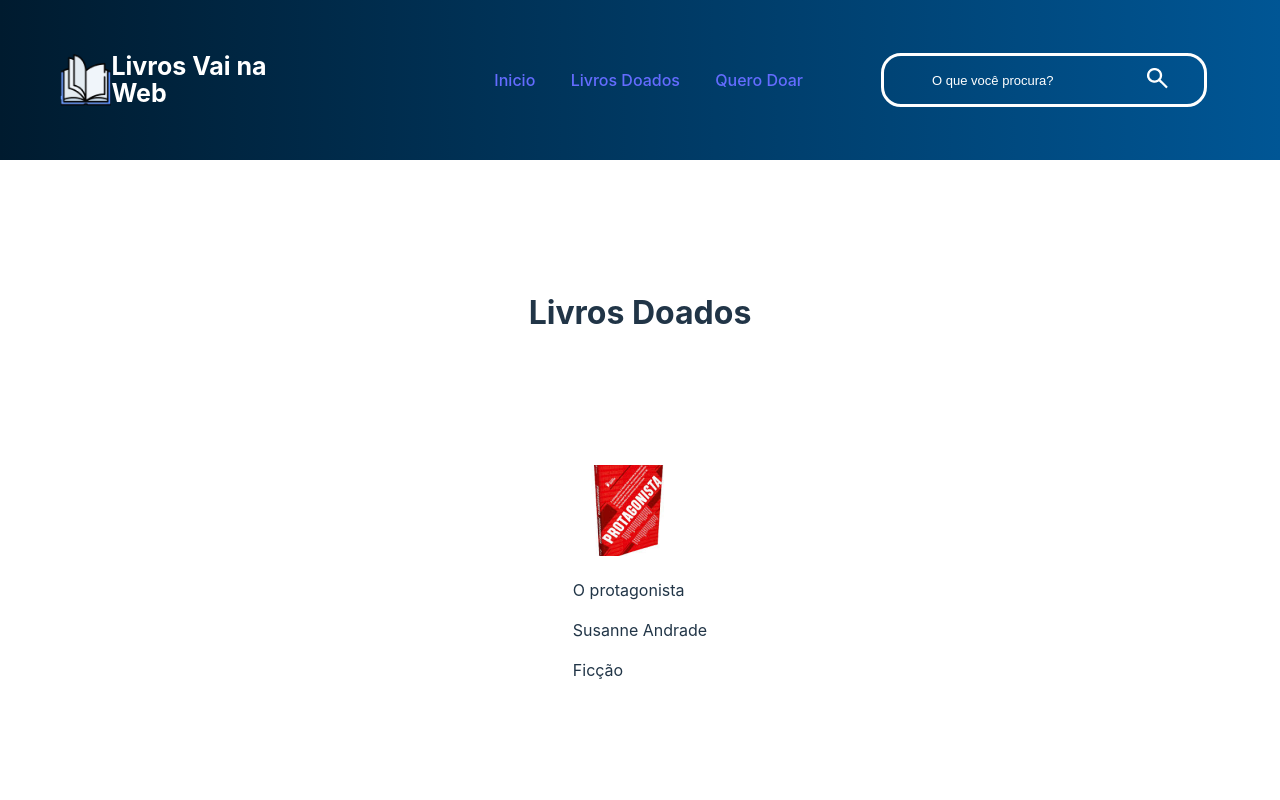
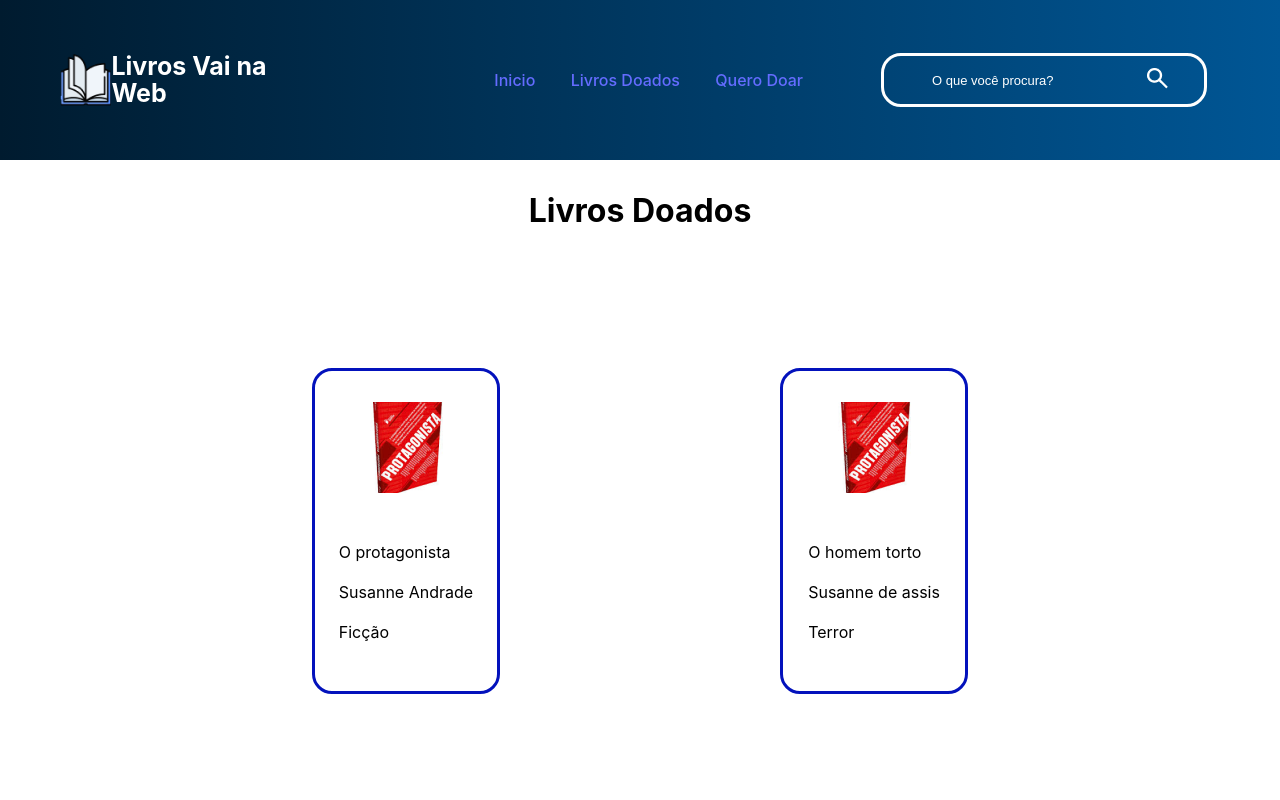
Before and after one commit to Danilo-Almeida-da-Silva/ProjetonoiteReact_VNW, a React (Vite) app: page /LivrosDoados in a window 1280 px wide. Shown: the top 800 px of the page. Built offline with nearby package versions, Linux system fonts and the light colour scheme.

Commit message:
atualização da estilização e da estrutura da page livro doados

```diff
--- a/src/Pages/livrosDoados/LivrosDoados.jsx
+++ b/src/Pages/livrosDoados/LivrosDoados.jsx
@@ -5,9 +5,8 @@ export default function LivrosDoados(){
     return(
         <section className={s.livroiniciodoados}>
             <h2>Livros Doados</h2>
-
             <section className={s.sectionlivro}>
-                <section className={s.amostradolivro}>
+                <section>
                     <img src={livrodoado} alt="Icone de um livro fechado com capa vermelha para representar o livro doado com o Titulo escrito nele" />
                     <div>
                         <p>O protagonista</p>
@@ -15,8 +14,15 @@ export default function LivrosDoados(){
                         <p>Ficção</p>
                     </div>
                 </section>
+                <section>
+                    <img src={livrodoado} alt="Icone de um livro fechado com capa vermelha para representar o livro doado com o Titulo escrito nele" />
+                    <div>
+                        <p>O homem torto</p>
+                        <p>Susanne de assis</p>
+                        <p>Terror</p>
+                    </div>
+                </section>
             </section>
         </section>
-
     )
 }
--- a/src/Pages/livrosDoados/livro.module.scss
+++ b/src/Pages/livrosDoados/livro.module.scss
@@ -8,20 +8,22 @@
 
 
     h2 {
+        color: black;
         font-size: 32px;
     }
 }
 
-.sectionlivros{
-    width: 95%;
-    height: 80vh;
+.sectionlivro{
+    width: 95vw;
+    height: 70vh;
+    display: flex;
     align-items: center;
-    border: solid 5px black;
+    justify-content: space-evenly;
 
-    .amostradolivro {
-        width: 18%;
+    section {
+        width: 15%;
         height: 40vh;
-        border: solid 3px red;
+        border: solid 3px #0312bc;
         border-radius: 20px;
         display: flex;
         flex-direction: column;
@@ -30,7 +32,6 @@
 
 
         div {
-            border: solid green;
             text-align: center;
             p{
                 color: black;
```
